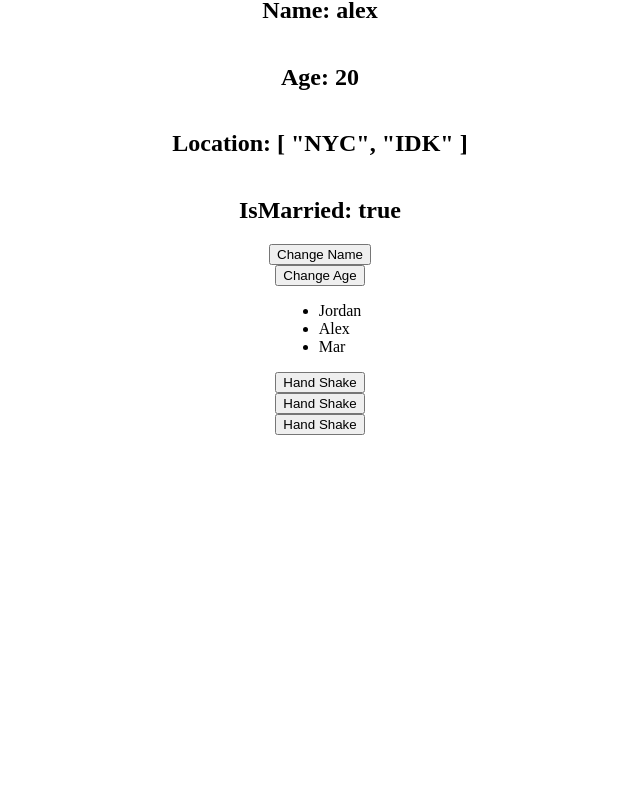
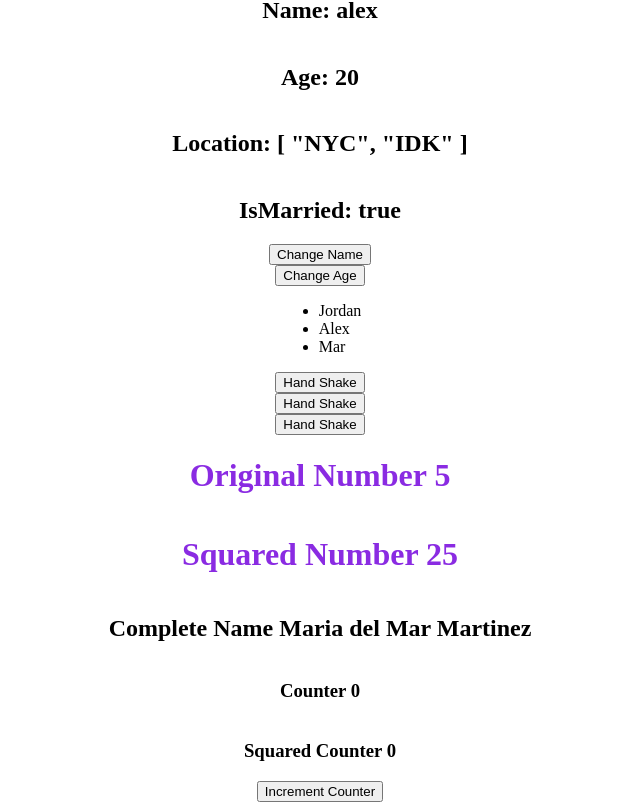
Before and after one commit to marita703/vuejscurse, a Vue app: page / in a window 1280 px wide. Shown: the part 2554-3364 px from the top of the page, without its empty margins (320-960 px from the left). Before the commit the page ends 2997 px from the top, so only its background shows below. Built offline with nearby package versions, Linux system fonts and the light colour scheme.

Commit message:
Computed Properties

```diff
--- /dev/null
+++ b/src/components/ComputedProperties.vue
@@ -0,0 +1,26 @@
+<script setup>
+import { ref, computed } from 'vue'
+
+const number = ref(5)
+
+const squaredNumber = computed(() => {
+  return number.value * number.value
+})
+
+const firstName = ref('Maria del Mar ')
+const lastName = ref('Martinez')
+
+const fullName = computed(() => firstName.value + ' ' + lastName.value)
+
+const counter = ref(0)
+const squaredCounter = computed(() => counter.value ** 2)
+</script>
+
+<template>
+  <h1>Original Number {{ number }}</h1>
+  <h1>Squared Number {{ squaredNumber }}</h1>
+  <h2>Complete Name {{ fullName }}</h2>
+  <h3>Counter {{ counter }}</h3>
+  <h3>Squared Counter {{ squaredCounter }}</h3>
+  <button @click="counter++">Increment Counter</button>
+</template>
--- a/src/components/HelloWorld.vue
+++ b/src/components/HelloWorld.vue
@@ -11,6 +11,7 @@ import ModuleStyle from '@/components/ModuleStyle.vue'
 import MyEvent from '@/components/MyEvent.vue'
 import MyReactiveComponent from '@/components/MyReactiveComponent.vue'
 import MyRefComponent from '@/components/MyRefComponent.vue'
+import ComputedProperties from '@/components/ComputedProperties.vue'
 console.log('Hello World')
 </script>
 
@@ -29,6 +30,7 @@ console.log('Hello World')
     <MyEvent />
     <MyReactiveComponent />
     <MyRefComponent />
+    <ComputedProperties />
   </div>
 </template>
 <!-- Css -->
```
